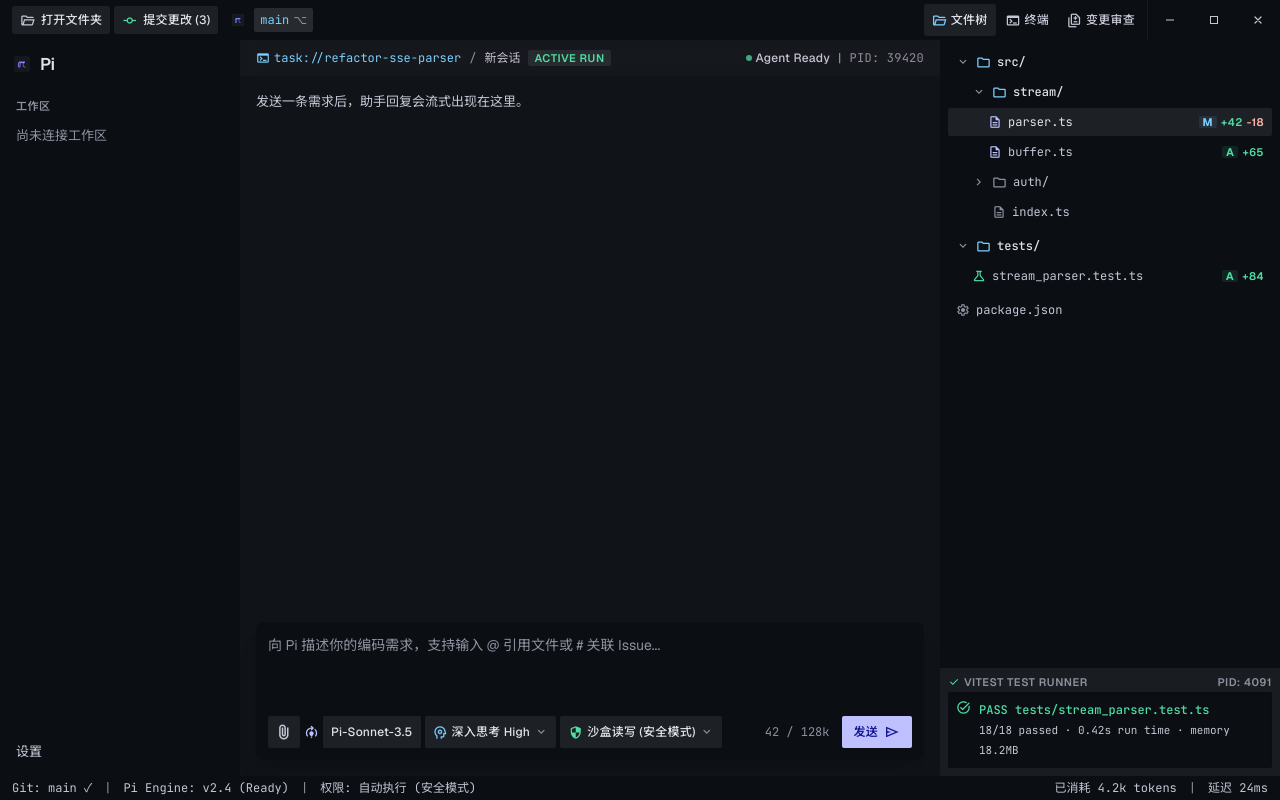
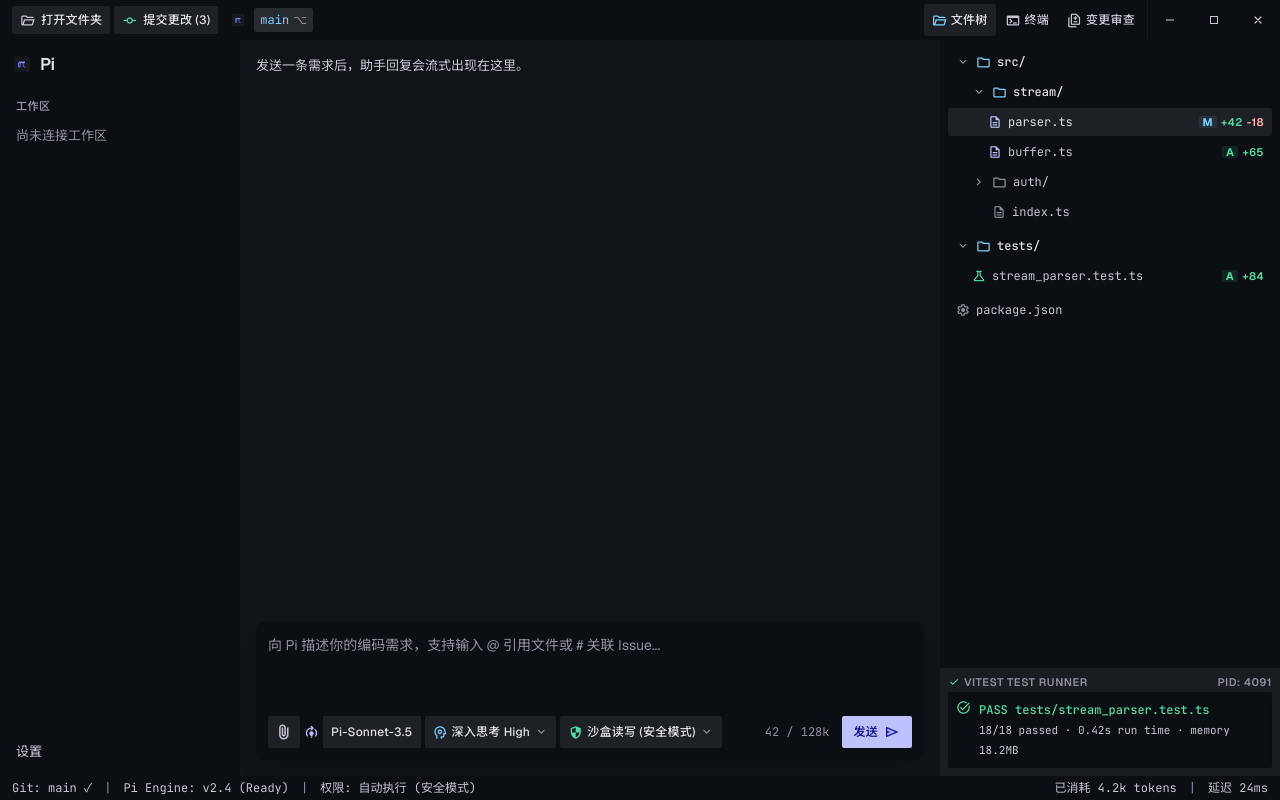
Before and after one commit to huntercodespace/agent-repo, a React (Vite) app in the folder my-coding-agent/: page / in a window 1280 px wide. Built offline with nearby package versions, Linux system fonts and the light colour scheme.

Commit message:
fix: 去掉凭据

```diff
--- a/my-coding-agent/src/pages/WorkspacePage.tsx
+++ b/my-coding-agent/src/pages/WorkspacePage.tsx
@@ -38,34 +38,7 @@ export function WorkspacePage() {
   return (
     <main className="flex h-full min-h-0 w-full flex-col bg-surface lg:flex-row">
       <section className="flex min-h-0 min-w-0 flex-1 flex-col bg-surface">
-        <div className="flex h-9 items-center justify-between bg-surface-container-low/60 px-space-lg backdrop-blur">
-          <div className="flex items-center gap-space-sm font-code-sm text-code-sm">
-            <span className="inline-flex items-center gap-1 text-secondary">
-              <Icon name="terminal" className="text-[14px]" />
-              <span title={live ? rpc.status.cwd : undefined}>
-                {live ? `project://${basename(rpc.status.cwd)}` : "task://refactor-sse-parser"}
-              </span>
-            </span>
-            <span className="text-outline">/</span>
-            <span className="font-medium text-on-surface-variant">{rpc.activeSessionId ? `会话 ${rpc.activeSessionId.slice(0, 8)}` : "新会话"}</span>
-            <span className="rounded bg-surface-container-high px-1.5 py-0.5 font-label-xs text-label-xs font-semibold uppercase tracking-wider text-tertiary">
-              Active Run
-            </span>
-          </div>
-          <div className="flex items-center gap-space-sm font-label-sm text-label-sm text-on-surface-variant">
-            {live && rpc.status.credentials.configured ? (
-              <span className="font-code-sm text-code-sm text-outline" title="主进程 AuthStorage，仅掩码">
-                凭据 {rpc.status.credentials.providerId} · {rpc.status.credentials.mask}
-              </span>
-            ) : null}
-            <span className="flex items-center gap-1">
-              <span className={`h-1.5 w-1.5 rounded-full bg-tertiary ${rpc.status.engine === "disconnected" && live ? "" : "animate-pulse"}`} />
-              {readyLabel}
-            </span>
-            <span className="text-outline">|</span>
-            <span className="font-code-sm text-code-sm text-outline">PID: {pid}</span>
-          </div>
-        </div>
+
         <div ref={scroller} className="min-h-0 flex-1 overflow-y-auto">
           {rpc.blocks.length === 0 ? (
             <p className="mx-auto max-w-5xl px-space-lg pt-space-lg font-body-sm text-body-sm text-on-surface-variant">
```
